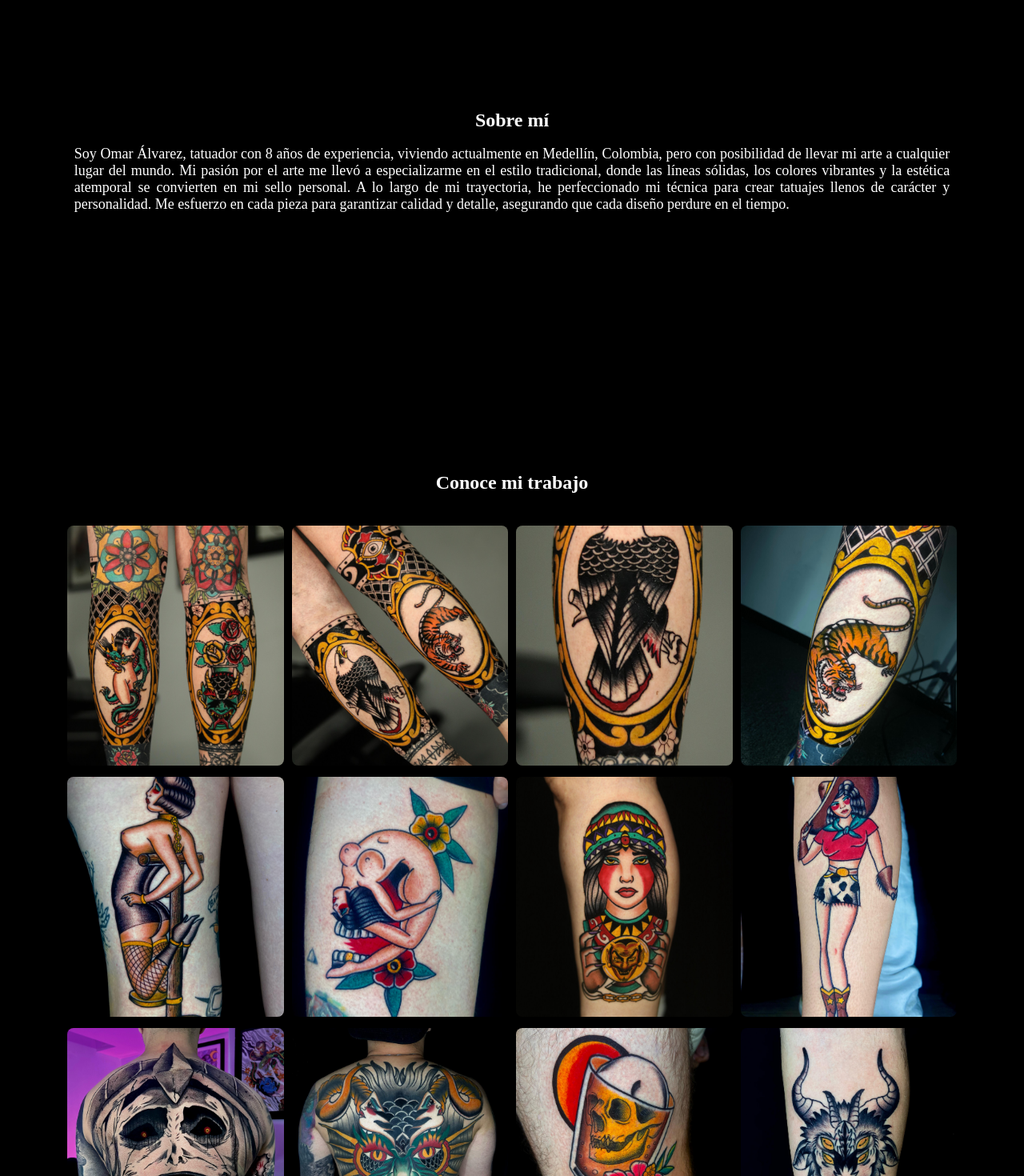
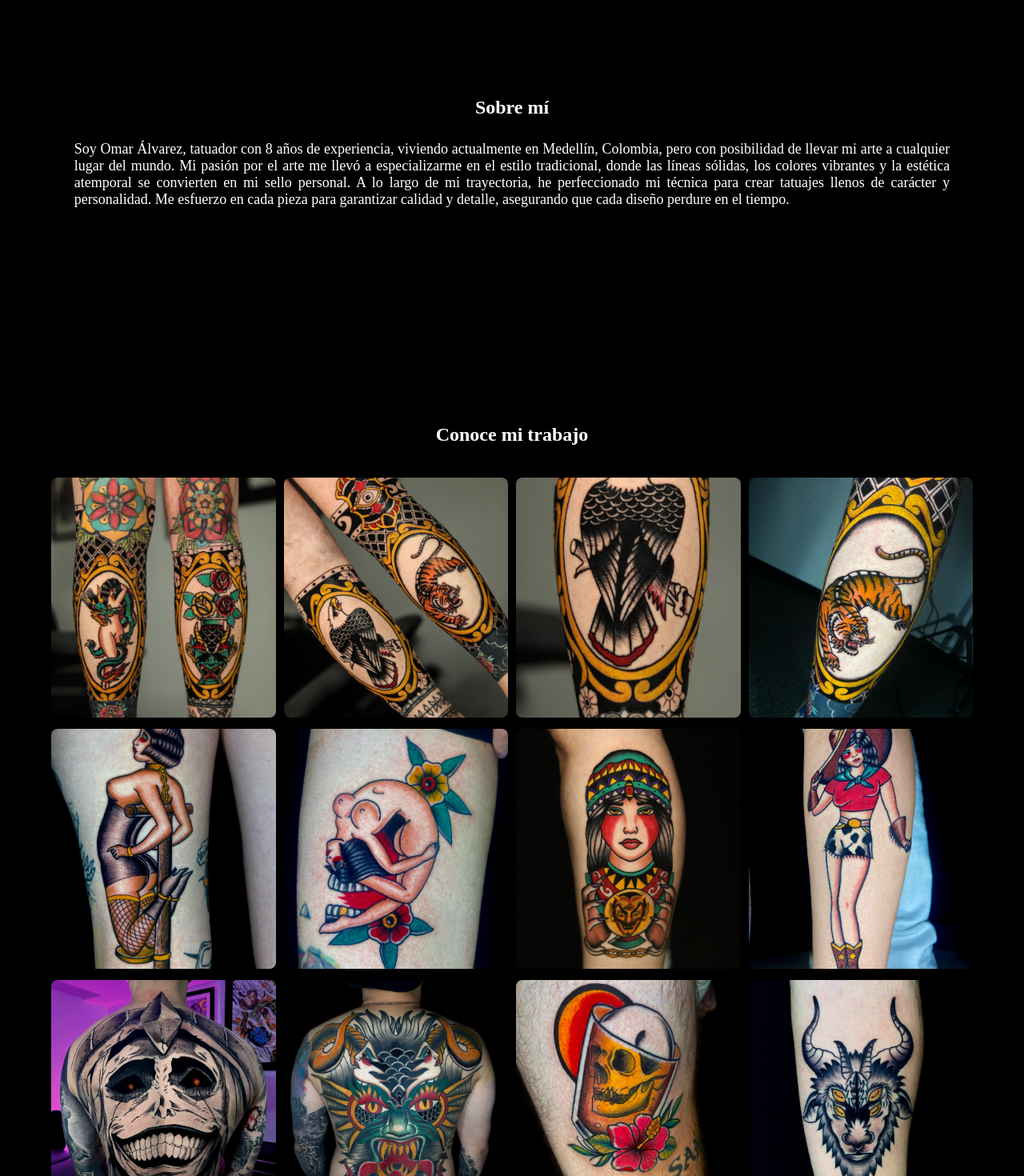
Before and after one commit to danielarodriguez4/Portfolio, a React (Vite) app: page / in a window 1280 px wide. Shown: the part 820-2290 px from the top of the page at 80% size. Built offline with nearby package versions, Linux system fonts and the light colour scheme; a web font is replaced by a local one.

Commit message:
Se centran los textos

```diff
--- a/src/PortfolioPage.css
+++ b/src/PortfolioPage.css
@@ -157,19 +157,15 @@ body {
   font-size: 24px;
   margin-bottom: 10px;
   font-weight: bold;
-  margin: 0;
 }
 
 .hero p {
   font-size: 18px;
 }
 
-
-
 /* Portfolio Section */
 .portfolio {
   text-align: center;
-  padding: 50px 20px;
 }
 
 .artwork img {
@@ -184,6 +180,7 @@ body {
   text-align: center;
   color: white;
   font-size: 18px;
+  justify-content: center;
 }
 
 /* Contact Section */
@@ -410,9 +407,3 @@ body {
   width: 24px;
   height: 24px;
 }
-
-.hero,
-.portfolio,
-.about {
-    padding: 20px 20px; /* Reducido de 50px a 30px */
-}
```
